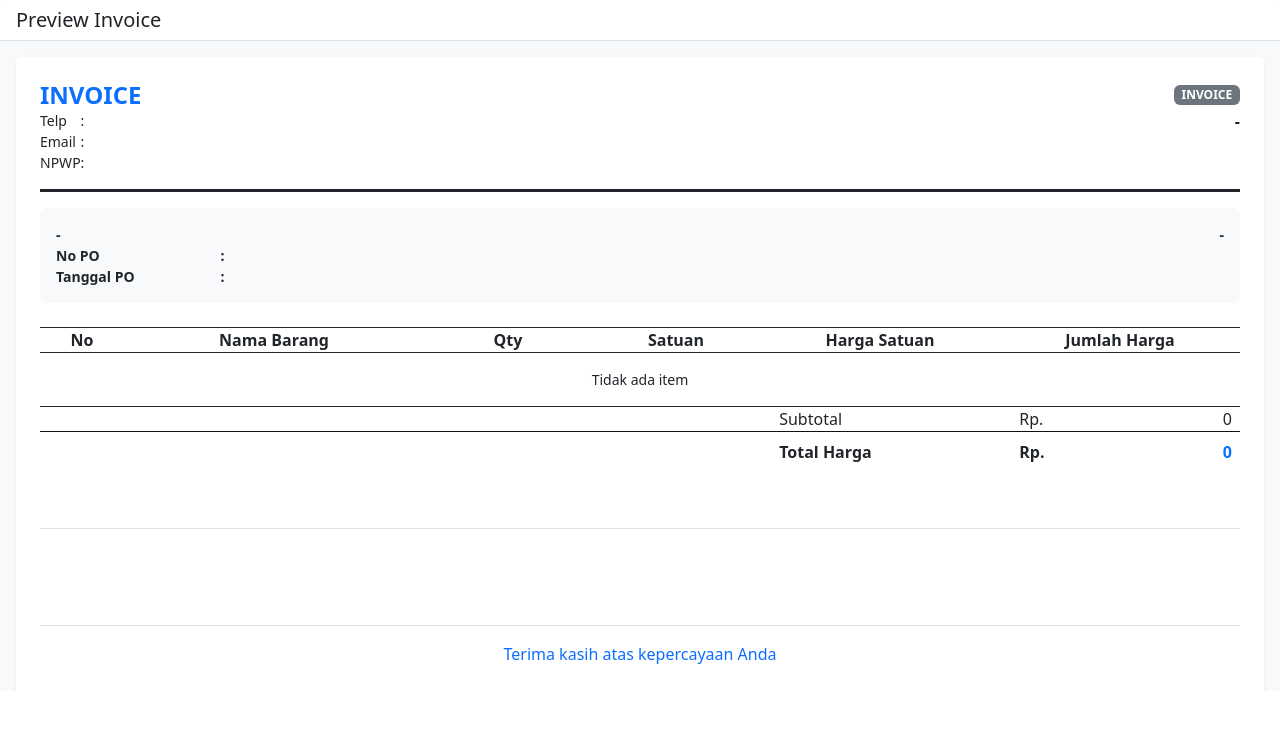
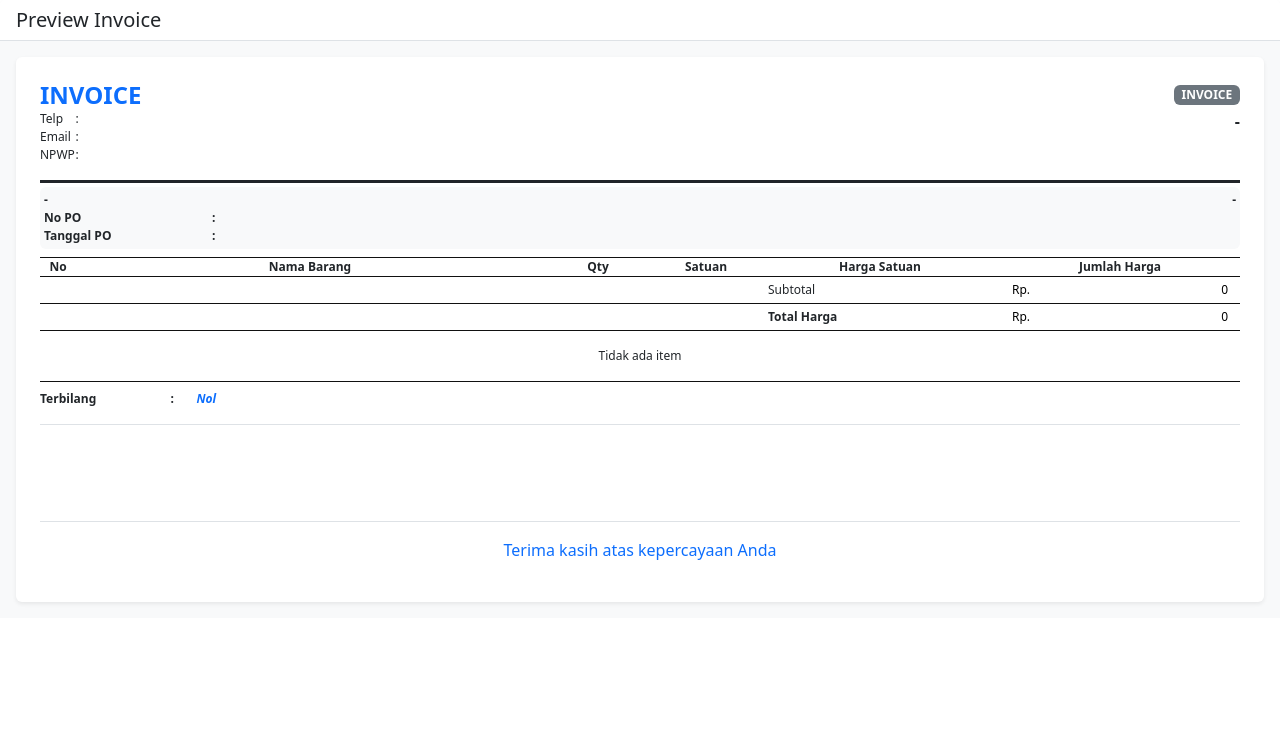
Before and after one commit to AllanWijaya/invoice-maker, a Next.js app: page /components/InvoicePreview in a window 1280 px wide. Shown: the top 730 px of the page. Built offline with nearby package versions, Linux system fonts and the light colour scheme.

Commit message:
+ Add format terbilang + Fixing tampilan portrait + Fixing Layout invoice + Update font size 14px to 12px + Refactor width colums table

```diff
--- a/lib/Helper.ts
+++ b/lib/Helper.ts
@@ -74,6 +74,111 @@ export const formatDate = (date: string) => {
   return new Date(date).toLocaleDateString("id-ID", options);
 };
 
+export const formatTerbilang = (amount: number): string => {
+  if (amount === 0) return "nol";
+  if (amount < 0) return "minus " + formatTerbilang(Math.abs(amount));
+
+  const satuan = [
+    "",
+    "satu",
+    "dua",
+    "tiga",
+    "empat",
+    "lima",
+    "enam",
+    "tujuh",
+    "delapan",
+    "sembilan",
+  ];
+  const belasan = [
+    "sepuluh",
+    "sebelas",
+    "dua belas",
+    "tiga belas",
+    "empat belas",
+    "lima belas",
+    "enam belas",
+    "tujuh belas",
+    "delapan belas",
+    "sembilan belas",
+  ];
+  const puluhan = [
+    "",
+    "",
+    "dua puluh",
+    "tiga puluh",
+    "empat puluh",
+    "lima puluh",
+    "enam puluh",
+    "tujuh puluh",
+    "delapan puluh",
+    "sembilan puluh",
+  ];
+  const ribuan = ["", "ribu", "juta", "miliar", "triliun"];
+
+  const numToString = (num: number): string => {
+    if (num === 0) return "";
+    if (num < 10) return satuan[num];
+    if (num < 20) return belasan[num - 10];
+    if (num < 100) {
+      const puluh = Math.floor(num / 10);
+      const sisa = num % 10;
+      return puluhan[puluh] + (sisa > 0 ? " " + satuan[sisa] : "");
+    }
+    if (num < 1000) {
+      const ratus = Math.floor(num / 100);
+      const sisa = num % 100;
+      if (ratus === 1) {
+        return "seratus" + (sisa > 0 ? " " + numToString(sisa) : "");
+      }
+      return (
+        satuan[ratus] + " ratus" + (sisa > 0 ? " " + numToString(sisa) : "")
+      );
+    }
+    return "";
+  };
+
+  const chunks: number[] = [];
+  let temp = amount;
+  while (temp > 0) {
+    chunks.push(temp % 1000);
+    temp = Math.floor(temp / 1000);
+  }
+
+  let result = "";
+  for (let i = 0; i < chunks.length; i++) {
+    const chunk = chunks[i];
+    if (chunk === 0) continue;
+
+    let chunkText = numToString(chunk);
+
+    if (i === 1 && chunk === 1) {
+      chunkText = "seribu";
+    }
+
+    if (i === 0) {
+      result = chunkText + " " + result;
+    } else {
+      result = chunkText + " " + ribuan[i] + " " + result;
+    }
+  }
+
+  return result.trim();
+};
+
+export const ucfirst = (str: string): string => {
+  if (!str || str.length === 0) return str;
+  return str.charAt(0).toUpperCase() + str.slice(1).toLowerCase();
+};
+
+export const ucwords = (str: string): string => {
+  if (!str || str.length === 0) return str;
+  return str
+    .split(" ")
+    .map((word) => ucfirst(word))
+    .join(" ");
+};
+
 export const handleChangeState = (
   e: React.ChangeEvent<HTMLInputElement>,
   // eslint-disable-next-line @typescript-eslint/no-explicit-any
--- a/pages/components/InvoicePreview.tsx
+++ b/pages/components/InvoicePreview.tsx
@@ -8,6 +8,8 @@ import {
   calculateTotal,
   formatCurrency,
   formatDate,
+  formatTerbilang,
+  ucwords,
 } from "../../lib/Helper";
 
 interface InvoicePreviewProps {
@@ -43,7 +45,16 @@ const InvoicePreview = forwardRef<HTMLDivElement, InvoicePreviewProps>(
     previewRef,
     printOptions,
   }) => {
-    console.log(printOptions);
+    const column = {
+      no: 3,
+      description: 39,
+      quantity: 9,
+      unit: 9,
+      price: 20,
+      total: 20,
+      terbilang: 10,
+    };
+
     return (
       <div
         className={`${printOptions?.pageSize === "a4" ? "invoice-a4" : "continuous-form"} card border-0 shadow-sm sticky-top`}
@@ -61,7 +72,7 @@ const InvoicePreview = forwardRef<HTMLDivElement, InvoicePreviewProps>(
             className="bg-white p-4 rounded shadow-sm"
             id="invoice-preview"
           >
-            <div className="border-bottom border-3 border-dark pb-3 mb-3">
+            <div className="border-bottom border-3 border-dark pb-3 mb-1">
               <div className="row justify-content-between align-items-start">
                 <div className="col-9 d-flex align-items-center gap-3">
                   {brandData.logo && (
@@ -118,8 +129,9 @@ const InvoicePreview = forwardRef<HTMLDivElement, InvoicePreviewProps>(
                 </div>
               </div>
             </div>
-            <div className="mb-4">
-              <div className="bg-light p-3 rounded">
+            {/* Client Information */}
+            <div className="mb-2">
+              <div className="bg-light p-1 rounded">
                 {invoiceData.toClient ? (
                   <>
                     <div className="d-flex justify-content-between align-items-start  fw-semibold">
@@ -167,35 +179,53 @@ const InvoicePreview = forwardRef<HTMLDivElement, InvoicePreviewProps>(
                 </table>
               </div>
             </div>
-            <div className="table-responsive mb-0 pb-0">
-              <table className="table table-sm table-bordered border-dark mb-0">
-                <tr>
-                  <th className="text-center" style={{ width: "7%" }}>
+            <div className="table-responsive custom-text mb-0 pb-0">
+              <table className="table table-sm table-bordere border-dark mb-0">
+                <tr className="custom-border">
+                  <th
+                    className="text-center"
+                    style={{ width: `${column.no}%` }}
+                  >
                     No
                   </th>
-                  <th className="text-center" style={{ width: "25%" }}>
+                  <th
+                    className="text-center"
+                    style={{ width: `${column.description}%` }}
+                  >
                     Nama Barang
                   </th>
-                  <th className="text-center" style={{ width: "14%" }}>
+                  <th
+                    className="text-center"
+                    style={{ width: `${column.quantity}%` }}
+                  >
                     Qty
                   </th>
-                  <th className="text-center" style={{ width: "14%" }}>
+                  <th
+                    className="text-center"
+                    style={{ width: `${column.unit}%` }}
+                  >
                     Satuan
                   </th>
-                  <th className="text-center" style={{ width: "20%" }}>
+                  <th
+                    className="text-center"
+                    style={{ width: `${column.price}%` }}
+                  >
                     Harga Satuan
                   </th>
-                  <th className="text-center" style={{ width: "20%" }}>
+                  <th
+                    className="text-center"
+                    style={{ width: `${column.total}%` }}
+                  >
                     Jumlah Harga
                   </th>
                 </tr>
                 {invoiceData.items.map((item) => (
-                  <tr key={item.id}>
+                  <tr key={item.id} className="custom-border">
                     <td className="p-0 px-2 text-center">{item.no}</td>
 
                     <td className="p-0 px-2">{item.description || "-"}</td>
-                    <td className="p-0 px-2 text-center">{item.quantity}</td>
-                    <td className="p-0 px-2 text-center">{item.unit}</td>
+                    <td className="p-0 px-0 text-center">{item.quantity}</td>
+                    <td className="p-0 px-0 text-center">{item.unit}</td>
                     <td className="px-2">
                       <div className="d-flex justify-content-between align-items-center">
                         <span>Rp.</span>
@@ -212,6 +242,111 @@ const InvoicePreview = forwardRef<HTMLDivElement, InvoicePreviewProps>(
                     </td>
                   </tr>
                 ))}
+                <tr>
+                  <td colSpan={4}></td>
+                  <td className="ps-2" style={{ width: `${column.price}%` }}>
+                    Subtotal
+                  </td>
+                  <td className="px-2" style={{ width: `${column.total}%` }}>
+                    <div className="d-flex justify-content-between align-items-center">
+                      <span>Rp.</span>
+                      <span>
+                        {formatCurrency(calculateSubtotal(invoiceData.items))}
+                      </span>
+                    </div>
+                  </td>
+                </tr>
+                {["include-ppn", "exclude-ppn"].includes(
+                  brandData.jenisTransaksi,
+                ) && (
+                  <>
+                    {brandData.jenisTransaksi === "include-ppn" && (
+                      <tr style={{ borderTop: "0" }}>
+                        <td colSpan={4}></td>
+
+                        <td
+                          className="ps-2"
+                          style={{ width: `${column.price}%` }}
+                        >
+                          DPP
+                        </td>
+                        <td
+                          className="px-2"
+                          style={{ width: `${column.total}%` }}
+                        >
+                          <div className="d-flex justify-content-between align-items-center">
+                            <span>Rp.</span>
+                            <span>
+                              {formatCurrency(
+                                calculateDPP(
+                                  invoiceData.items,
+                                  brandData.taxRate,
+                                  brandData.jenisTransaksi,
+                                ),
+                              )}
+                            </span>
+                          </div>
+                        </td>
+                      </tr>
+                    )}
+
+                    {brandData.taxRate > 0 && (
+                      <tr>
+                        <td colSpan={4}></td>
+
+                        <td
+                          className="ps-2"
+                          style={{ width: `${column.price}%` }}
+                        >
+                          PPN {brandData.taxRate}%
+                        </td>
+                        <td
+                          className="px-2"
+                          style={{ width: `${column.total}%` }}
+                        >
+                          <div className="d-flex justify-content-between align-items-center">
+                            <span>Rp.</span>
+                            <span>
+                              {formatCurrency(
+                                calculateTax(
+                                  invoiceData.items,
+                                  brandData.taxRate,
+                                  brandData.jenisTransaksi,
+                                ),
+                              )}
+                            </span>
+                          </div>
+                        </td>
+                      </tr>
+                    )}
+                  </>
+                )}
+
+                <tr className="custom-border">
+                  <td colSpan={4}></td>
+                  <td
+                    className="ps-2 fw-semibold"
+                    style={{
+                      width: `${column.price}%`,
+                    }}
+                  >
+                    Total Harga
+                  </td>
+                  <td className="px-2" style={{ width: `${column.total}%` }}>
+                    <div className="d-flex justify-content-between align-items-center">
+                      <span>Rp.</span>
+                      <span>
+                        {formatCurrency(
+                          calculateTotal(
+                            invoiceData.items,
+                            brandData.taxRate,
+                            brandData.jenisTransaksi,
+                          ),
+                        )}
+                      </span>
+                    </div>
+                  </td>
+                </tr>
                 {invoiceData.items.length === 0 && (
                   <tr>
                     <td colSpan={6} className="text-center custom-text py-3">
@@ -221,97 +356,50 @@ const InvoicePreview = forwardRef<HTMLDivElement, InvoicePreviewProps>(
                 )}
               </table>
             </div>
-            <table className="w-100">
+            <table
+              className="custom-text w-100"
+              style={{ borderTop: "1px solid #111111" }}
+            >
               <tr>
-                <td style={{ width: "61.6%" }}></td>
-                <td style={{ width: "20%" }}>Subtotal</td>
-                <td style={{ width: "5%" }}>Rp.</td>
-                <td className="text-end pe-2" style={{ width: "15%" }}>
-                  {formatCurrency(calculateSubtotal(invoiceData.items))}
-                </td>
-              </tr>
-
-              {["include-ppn", "exclude-ppn"].includes(
-                brandData.jenisTransaksi,
-              ) && (
-                <>
-                  {brandData.jenisTransaksi === "include-ppn" && (
-                    <tr>
-                      <td style={{ width: "60%" }}></td>
-                      <td style={{ width: "20%" }}>DPP</td>
-                      <td style={{ width: "5%" }}>Rp.</td>
-                      <td className="text-end pe-2" style={{ width: "15%" }}>
-                        {formatCurrency(
-                          calculateDPP(
-                            invoiceData.items,
-                            brandData.taxRate,
-                            brandData.jenisTransaksi,
-                          ),
-                        )}
-                      </td>
-                    </tr>
-                  )}
-
-                  {brandData.taxRate > 0 && (
-                    <tr>
-                      <td style={{ width: "60%" }}></td>
-                      <td style={{ width: "20%" }}>PPN {brandData.taxRate}%</td>
-                      <td style={{ width: "5%" }}>Rp.</td>
-                      <td className="text-end pe-2" style={{ width: "15%" }}>
-                        {formatCurrency(
-                          calculateTax(
-                            invoiceData.items,
-                            brandData.taxRate,
-                            brandData.jenisTransaksi,
-                          ),
-                        )}
-                      </td>
-                    </tr>
-                  )}
-                </>
-              )}
-
-              <tr style={{ borderTop: "1px solid #111111" }}>
-                <td style={{ width: "60%" }}></td>
                 <td
                   className="fw-semibold"
+                  width={`${column.terbilang}%`}
                   style={{
-                    width: "20%",
                     paddingTop: "8px",
                   }}
                 >
-                  Total Harga
+                  Terbilang
                 </td>
                 <td
                   className="fw-semibold"
+                  width={"2%"}
                   style={{
-                    width: "5%",
                     paddingTop: "8px",
                   }}
                 >
-                  Rp.
+                  :
                 </td>
                 <td
-                  className="text-end pe-2 fw-semibold"
+                  className="pe-2 fw-semibold fst-italic"
+                  width={"80%"}
                   style={{
-                    width: "15%",
                     paddingTop: "8px",
                     color: brandData.accentColor,
                   }}
                 >
-                  {formatCurrency(
-                    calculateTotal(
-                      invoiceData.items,
-                      brandData.taxRate,
-                      brandData.jenisTransaksi,
+                  {ucwords(
+                    formatTerbilang(
+                      calculateTotal(
+                        invoiceData.items,
+                        brandData.taxRate,
+                        brandData.jenisTransaksi,
+                      ),
                     ),
                   )}
                 </td>
               </tr>
             </table>
             {/* </div> */}
-            <br />
-            <br />
             <div className="border-top pt-3 mt-3">
               <table className="w-100">
                 <tr>
--- a/styles/custom.css
+++ b/styles/custom.css
@@ -67,7 +67,7 @@
 
 .custom-text {
   color: #212529 !important;
-  font-size: 14px !important;
+  font-size: 12px !important;
 }
 
 /* Print Styles */
@@ -83,3 +83,10 @@
     padding: 5mm;
   }
 }
+
+.custom-border td,
+.custom-border th {
+  border-top: 1px solid #111111 !important;
+  border-bottom: 1px solid #111111 !important;
+  /* border-bottom: 0 !important; */
+}
```
